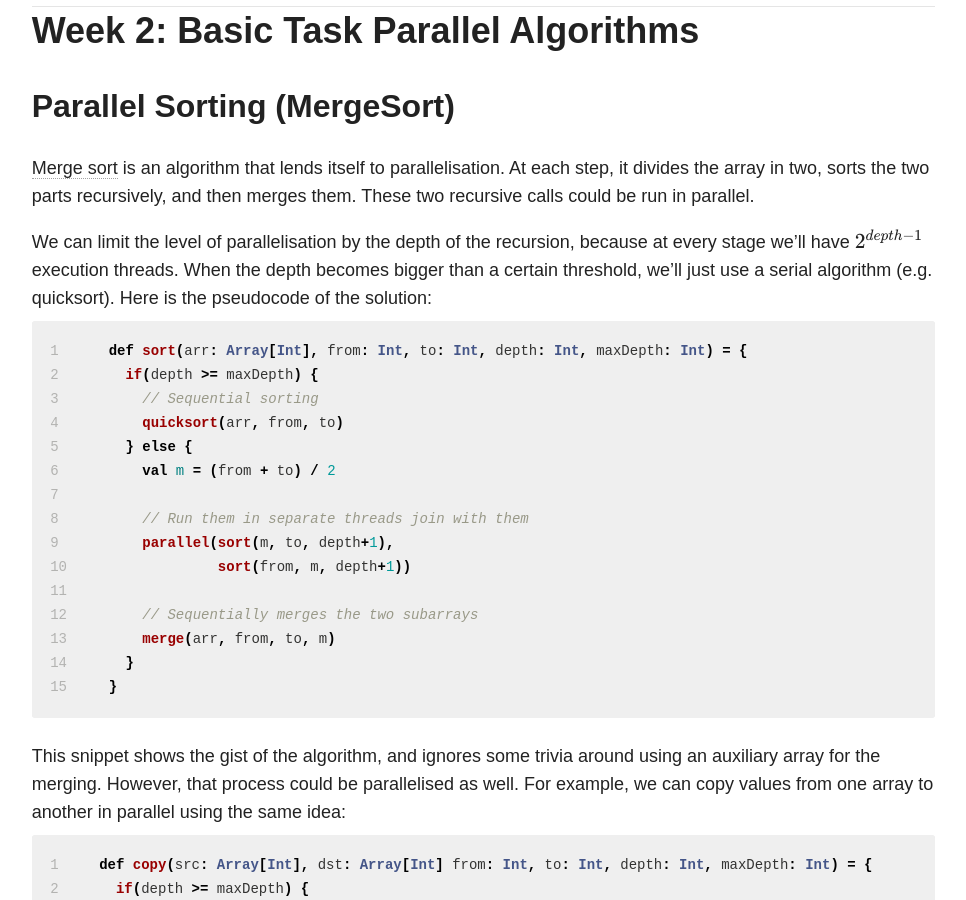
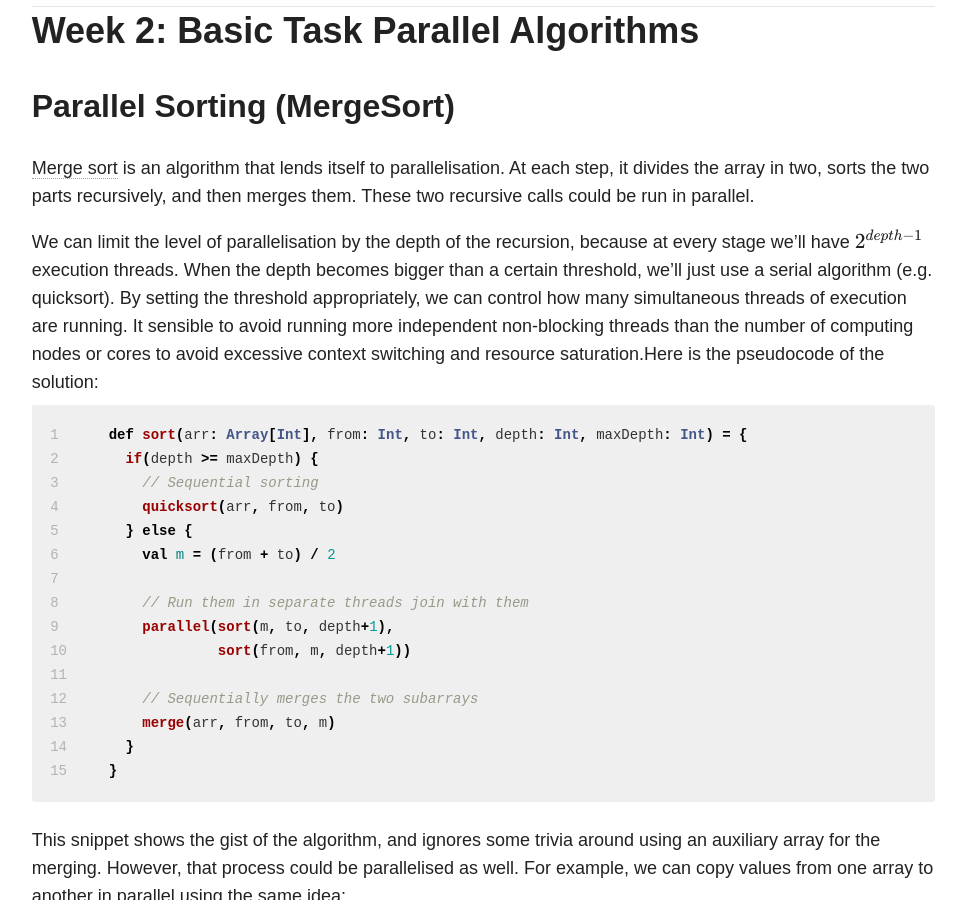
Before and after one commit to nikolayg/nikgrozev-website, a Jekyll site: the page built from _posts/blog/2016-10-23-summary-of-the-parallel-programming-with-scala-mooc.md, in a window 1280 px wide and 900 px high, scrolled down 6542 px. Shown: the whole window, without its empty margins (279-1245 px from the left). Built offline with Jekyll 4.4.1, drawn with Linux system fonts in a browser that asks for light colours; nearby versions of some CDN libraries; formulas are drawn with MathJax 3; comment, search, counter and statistics services are not loaded.

Commit message:
Update 2016-10-23-summary-of-the-parallel-programming-with-scala-mooc.md

````diff
--- a/_posts/blog/2016-10-23-summary-of-the-parallel-programming-with-scala-mooc.md
+++ b/_posts/blog/2016-10-23-summary-of-the-parallel-programming-with-scala-mooc.md
@@ -205,10 +205,10 @@ with parallel algorithms. However, in the parallel case we've got an additional
 parameter - the number of processing units.
 
 Let us denote by \\( W(e) \\) the number of steps needed
-by the computation/algorithm \\( e \\). We'll call \\( W(e)) \\)
+by the computation/algorithm \\( e \\). We'll call \\( W(e) \\)
 the **work** required for \\( e \\), and it's a measure of the time
 it would take if executed serially. If \\( e \\) is run in parallel,
-then \\( W(e)) \\) is an upper bound of the execution time.
+then \\( W(e) \\) is an upper bound of the execution time.
 
 Now we can introduce a lower bound as well. With \\( D(e) \\) we denote
 the execution time of \\( e \\) if given infinite number of processing
@@ -338,8 +338,12 @@ We can limit the level of parallelisation by the depth of the
 recursion, because at every stage we'll have
 \\( 2^{depth -1 } \\) execution threads. When the depth
 becomes bigger than a certain threshold, we'll just use
-a serial algorithm (e.g. quicksort). Here is the
-pseudocode of the solution:
+a serial algorithm (e.g. quicksort). By setting the threshold
+appropriately, we can control how many simultaneous threads of
+execution are running. It sensible to avoid running more
+independent non-blocking threads than the number of computing nodes
+or cores to avoid excessive context switching and resource
+saturation.Here is the pseudocode of the solution:
 
 ```scala
 def sort(arr: Array[Int], from: Int, to: Int, depth: Int, maxDepth: Int) = {
````
